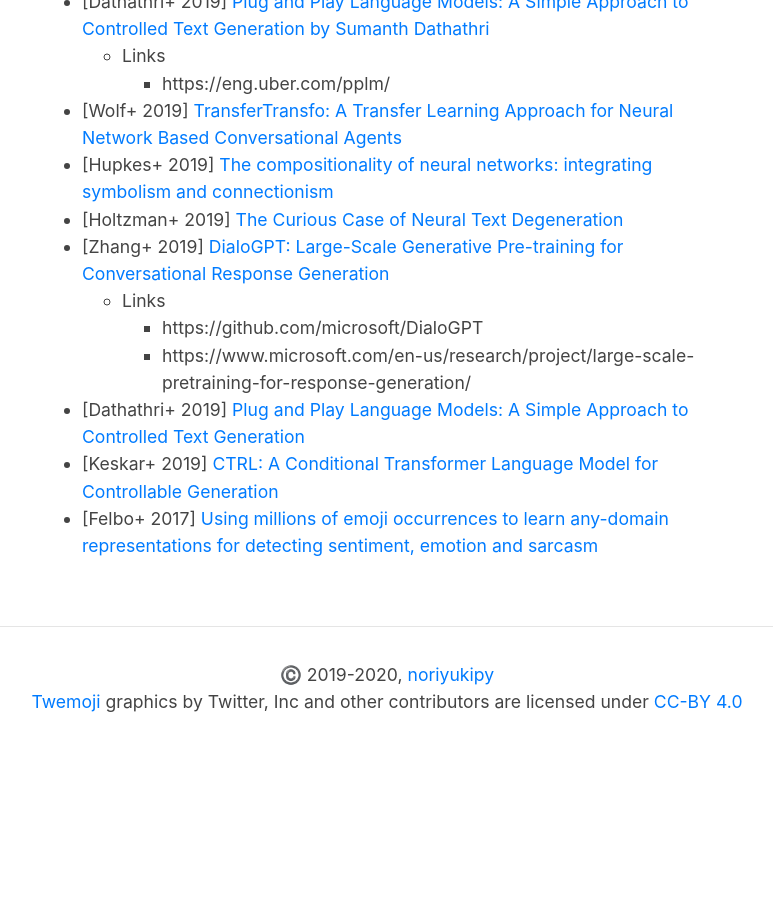
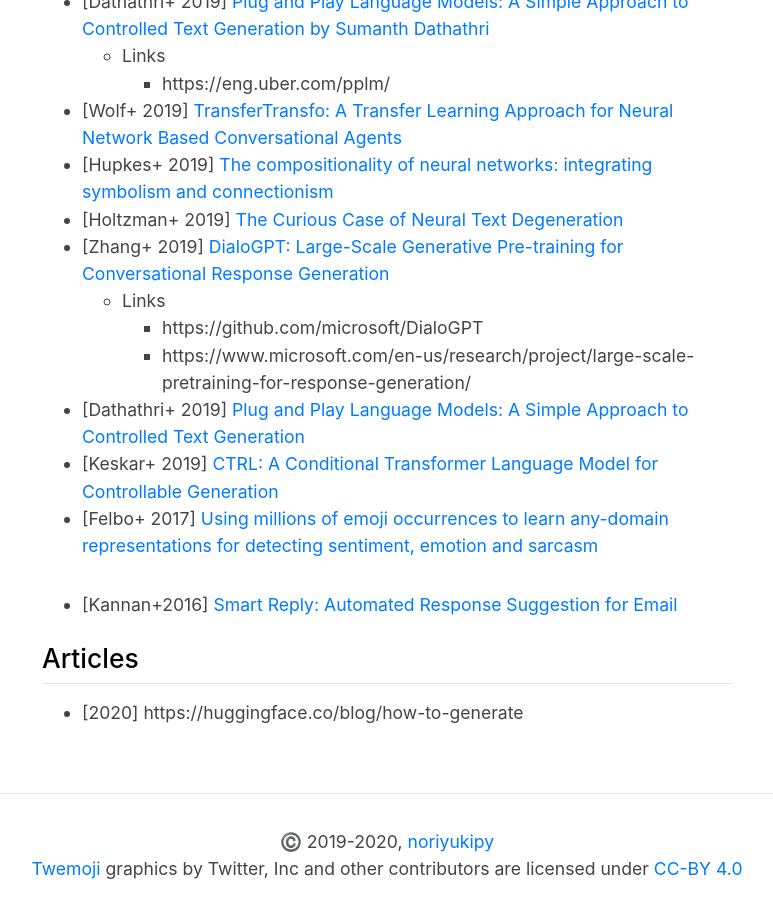
Before and after one commit to noriyukipy/blog, a Jekyll site: the page built from article/papers.md, in a window 1280 px wide and 900 px high, scrolled down 620 px. Shown: the whole window, without its empty margins (253-1026 px from the left). Built offline with Jekyll 4.4.1, drawn with Linux system fonts in a browser that asks for light colours; our own code applies the rules of GitHub Pages for plain Markdown files; before the commit the page ends 1353 px from its top, so only the background shows below that.

Commit message:
Update papers

```diff
--- a/article/papers.md
+++ b/article/papers.md
@@ -19,3 +19,9 @@
 - [Dathathri+ 2019] [Plug and Play Language Models: A Simple Approach to Controlled Text Generation](https://arxiv.org/abs/1912.02164)
 - [Keskar+ 2019] [CTRL: A Conditional Transformer Language Model for Controllable Generation](https://arxiv.org/abs/1909.05858)
 - [Felbo+ 2017] [Using millions of emoji occurrences to learn any-domain representations for detecting sentiment, emotion and sarcasm](https://arxiv.org/abs/1708.00524)
+
+- [Kannan+2016] [Smart Reply: Automated Response Suggestion for Email](https://arxiv.org/abs/1606.04870)
+
+## Articles
+
+- [2020] https://huggingface.co/blog/how-to-generate
```
